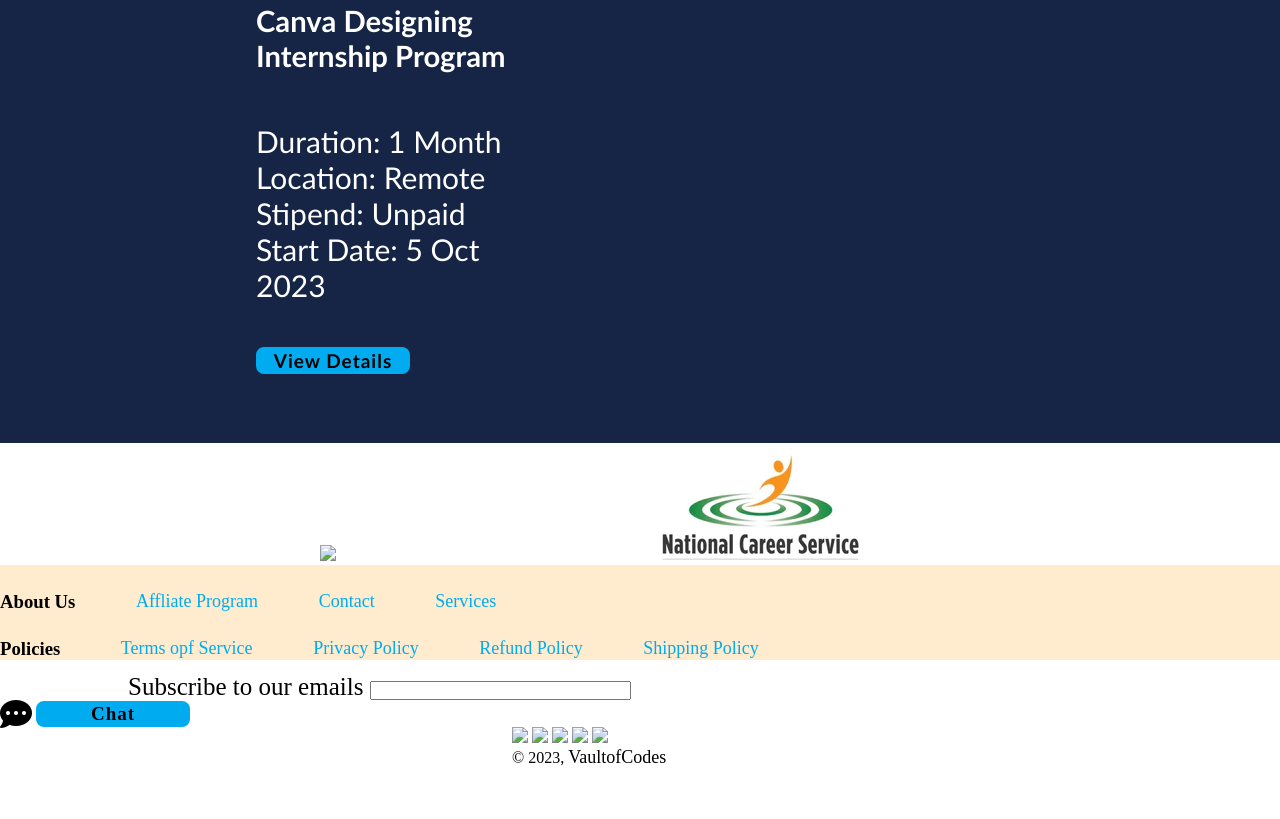
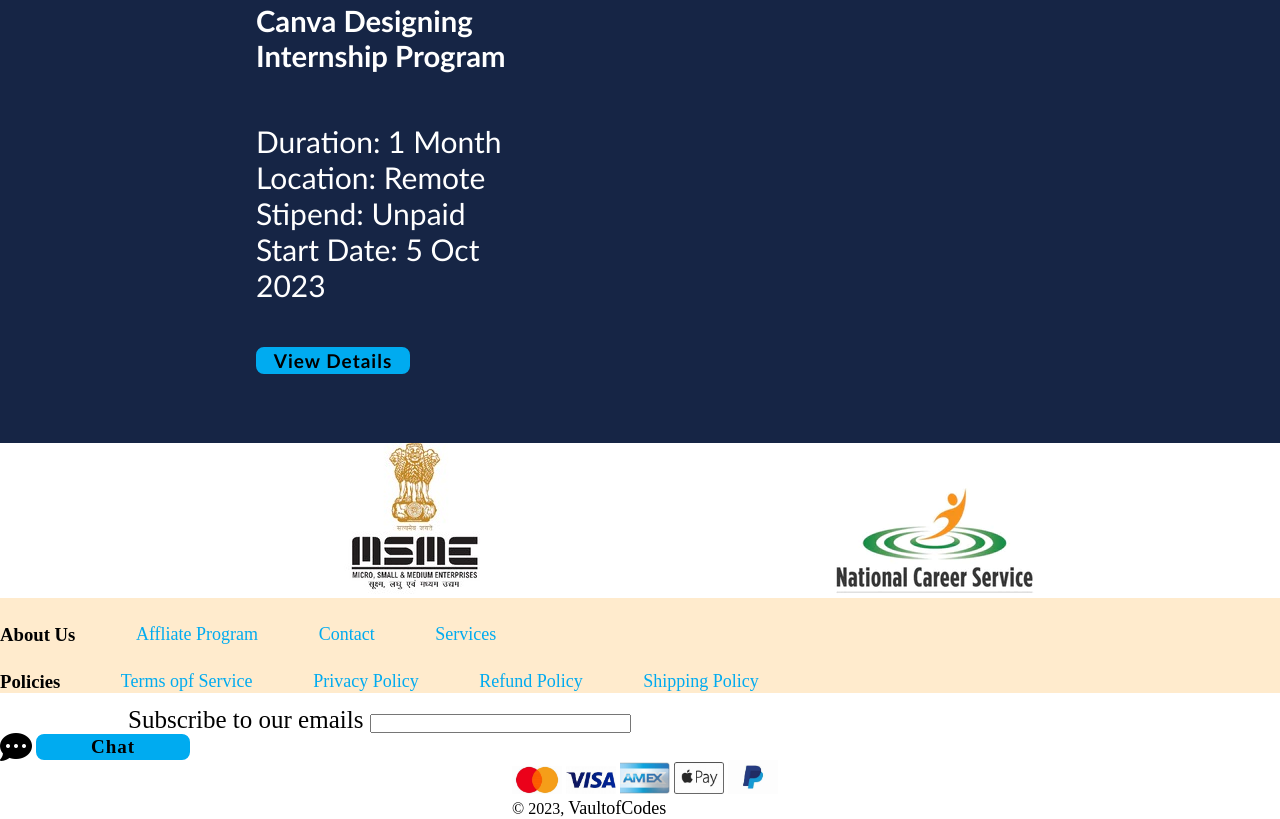
Before and after one commit to Aehtesham16/VOC-webdevelopment, a plain HTML site: page index.html in a window 1280 px wide. Shown: the part 1044-1863 px from the top of the page. Before the commit the page ends 1812 px from the top, so only its background shows below. Drawn offline with Linux system fonts and the light colour scheme.

Commit message:
Add files via upload

```diff
--- a/index.html
+++ b/index.html
@@ -90,7 +90,7 @@
                 <a href="#">View Details</a></div>
         </div>
     </section>
-        <img class="img1" src="Untitled_12.png" height:100vh;/>
+        <img class="img1" src="msme.jpg" height:100vh;/>
         <img class="img1" src="NCS-Logo.webp" height:100vh/>
 
 <section class="footer">
@@ -130,11 +130,11 @@
         <a href="#">Chat</a>
     </div>
     <div class="img">
-        <img src="th (1).jpeg"/>
-        <img src="th.jpeg"/>
-        <img src="download (1).jpeg"/>
-        <img src="download.jpeg"/>
-        <img src="download (2).jpeg"/>
+        <img src="mastercard.jpg"/>
+        <img src="visa.jpg"/>
+        <img src="amex.jpg"/>
+        <img src="applepay.jpg"/>
+        <img src="paypal.jpg"/>
     </div>
     <p class="last">© 2023, <a href="#">VaultofCodes</a></p>
 </section>
```
